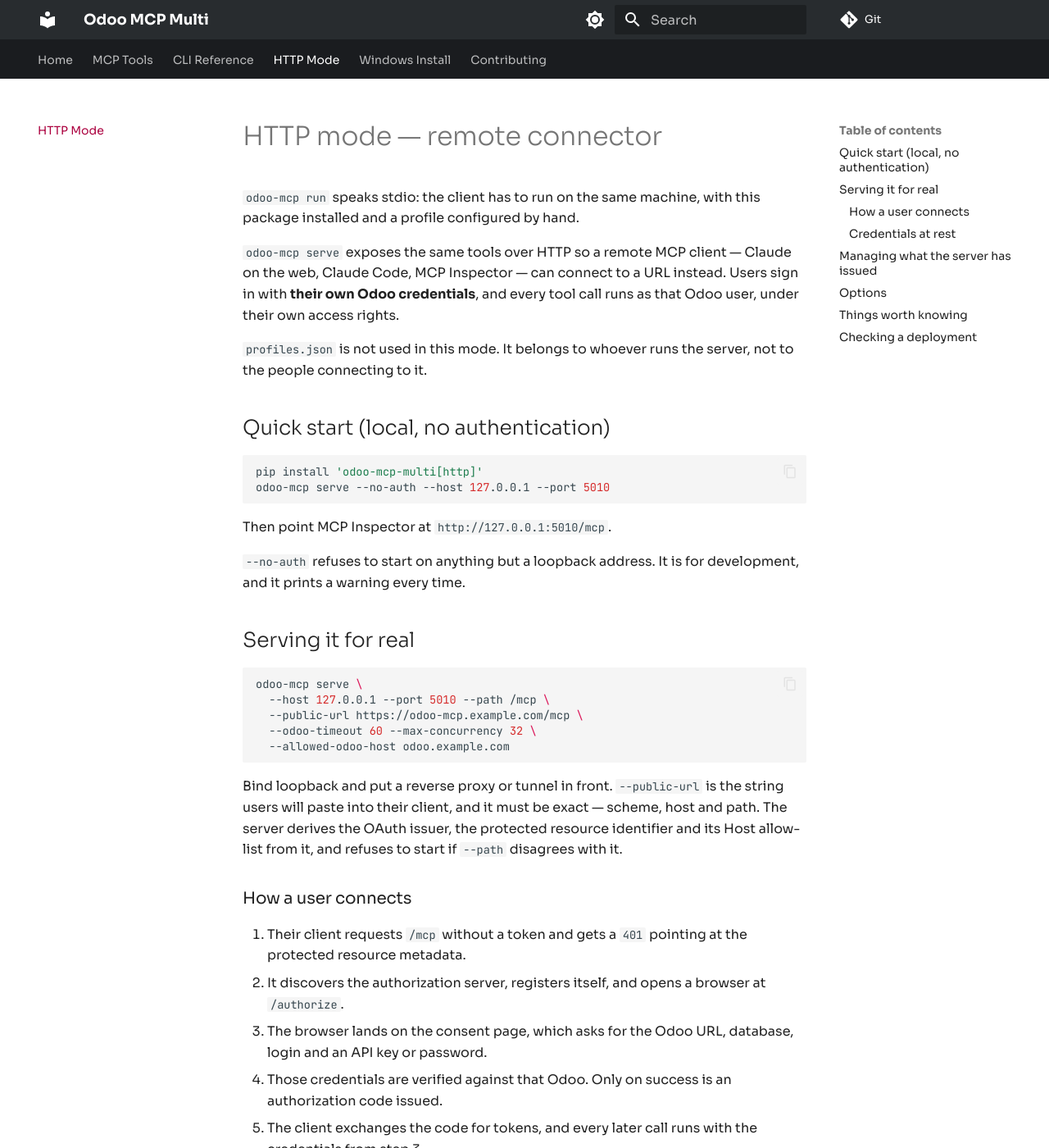
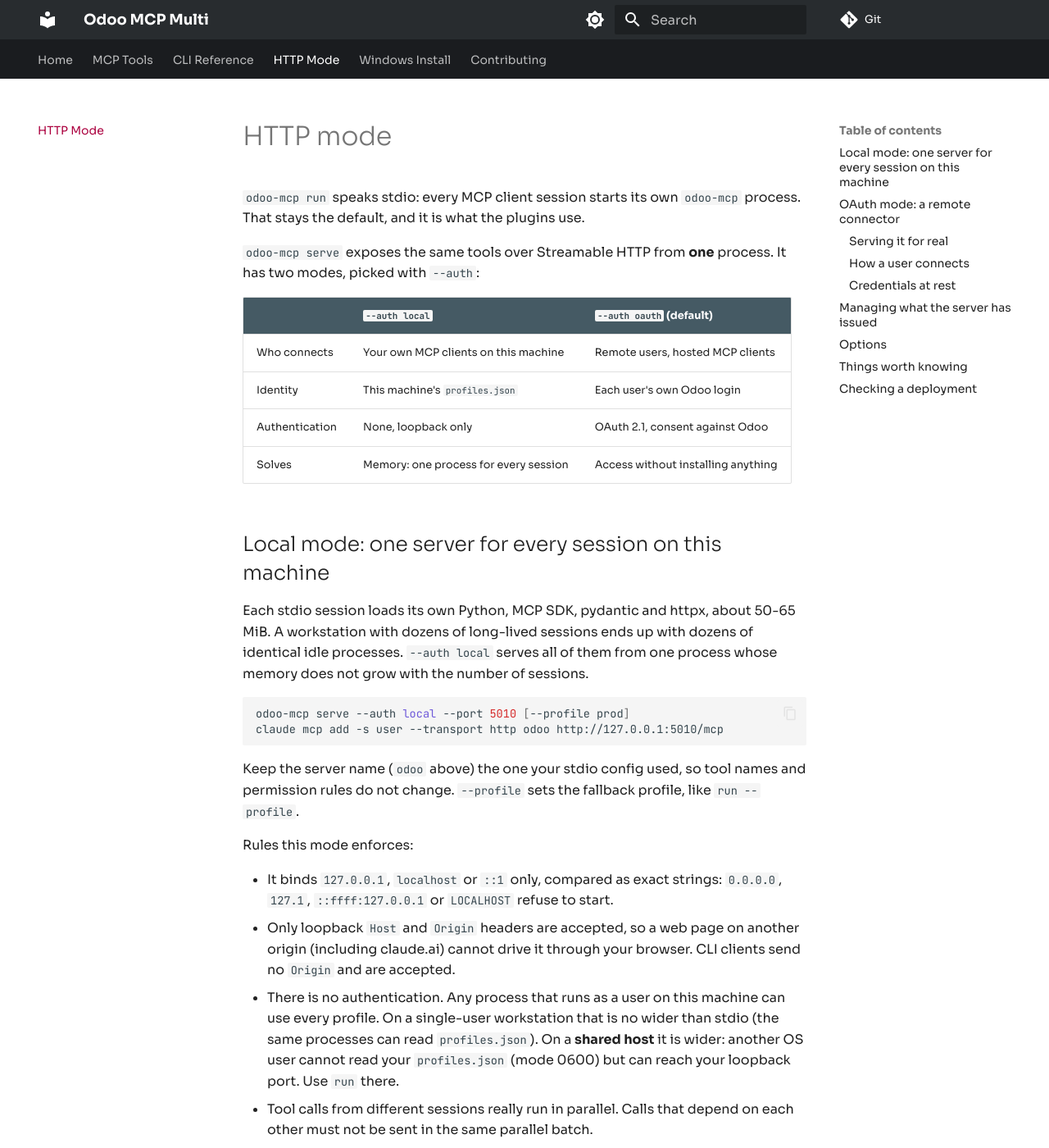
Before and after one commit to Vauxoo/mcp.odoo, an MkDocs documentation site: the page built from docs/http-mode.md, in a window 1280 px wide and 1400 px high. Shown: the whole window at 82% size. Built offline with MkDocs 1.6.1 and Material for MkDocs 9.7.7, drawn with Linux system fonts in a browser that asks for light colours; some of the changed text lies outside the part shown.

Commit message:
[ADD] cli: serve --auth local, one loopback server for every session
Each stdio session starts its own odoo-mcp process (~55-65 MiB of Python,
MCP SDK, pydantic and httpx). A workstation that keeps dozens of Claude Code
sessions open measured 80 idle identical processes and 5.3 GiB (!64). The
thread-worker change already lets one process serve many clients without
queueing them, so the missing piece was a way to serve this machine's own
profiles over HTTP.

!64 did it as `run --transport http`; !55 had `serve --no-auth` as a dev
toggle. Two HTTP entry points with different identity models would confuse
users, so the local mode becomes a first-class `serve --auth local|oauth`:
- local: profiles.json and the optional --profile fallback, like `run`;
  oauth keeps per-user Odoo credentials and never reads profiles.json.
- local binds exact loopback names only (fail-closed string match: 127.1,
  ::ffff:127.0.0.1, LOCALHOST are refused), and its DNS-rebinding policy
  admits only loopback Host and Origin. !55's policy also admitted
  https://claude.ai, which is right behind OAuth but, without a bearer
  token, would let any claude.ai page drive the server through the user's
  browser.
- Stateless sessions (the !55 default) instead of !64's stateful ones: no
  abandoned sessions to reap and no 404 on restart.

Tradeoff: no authentication, so it is only as safe as the machine. On a
single-user workstation that equals stdio; on a shared host other OS users
can reach loopback, and the docs say to keep `run` there.

Tests: an end-to-end subprocess test drives `serve --auth local` with a real
MCP client and a throwaway HOME (13 tools, profiles visible, foreign Host
421, foreign or claude.ai Origin 403), plus the concurrency and schema tests
from !64 adapted to the build_server factory.

Refs !55, !64

Co-Authored-By: Luigys Toro <luigys@vauxoo.com>
Co-Authored-By: Claude Opus 5.5 <noreply@anthropic.com>

````diff
--- a/docs/http-mode.md
+++ b/docs/http-mode.md
@@ -1,29 +1,63 @@
-# HTTP mode — remote connector
+# HTTP mode
 
-`odoo-mcp run` speaks stdio: the client has to run on the same machine, with
-this package installed and a profile configured by hand.
+`odoo-mcp run` speaks stdio: every MCP client session starts its own
+`odoo-mcp` process. That stays the default, and it is what the plugins use.
 
-`odoo-mcp serve` exposes the same tools over HTTP so a remote MCP client —
-Claude on the web, Claude Code, MCP Inspector — can connect to a URL instead.
-Users sign in with **their own Odoo credentials**, and every tool call runs as
-that Odoo user, under their own access rights.
+`odoo-mcp serve` exposes the same tools over Streamable HTTP from **one**
+process. It has two modes, picked with `--auth`:
+
+| | `--auth local` | `--auth oauth` (default) |
+|---|---|---|
+| Who connects | Your own MCP clients on this machine | Remote users, hosted MCP clients |
+| Identity | This machine's `profiles.json` | Each user's own Odoo login |
+| Authentication | None, loopback only | OAuth 2.1, consent against Odoo |
+| Solves | Memory: one process for every session | Access without installing anything |
+
+## Local mode: one server for every session on this machine
+
+Each stdio session loads its own Python, MCP SDK, pydantic and httpx, about
+50-65 MiB. A workstation with dozens of long-lived sessions ends up with
+dozens of identical idle processes. `--auth local` serves all of them from
+one process whose memory does not grow with the number of sessions.
+
+```bash
+odoo-mcp serve --auth local --port 5010 [--profile prod]
+claude mcp add -s user --transport http odoo http://127.0.0.1:5010/mcp
+```
+
+Keep the server name (`odoo` above) the one your stdio config used, so tool
+names and permission rules do not change. `--profile` sets the fallback
+profile, like `run --profile`.
+
+Rules this mode enforces:
+
+- It binds `127.0.0.1`, `localhost` or `::1` only, compared as exact
+  strings: `0.0.0.0`, `127.1`, `::ffff:127.0.0.1` or `LOCALHOST` refuse to
+  start.
+- Only loopback `Host` and `Origin` headers are accepted, so a web page on
+  another origin (including claude.ai) cannot drive it through your browser.
+  CLI clients send no `Origin` and are accepted.
+- There is no authentication. Any process that runs as a user on this
+  machine can use every profile. On a single-user workstation that is no
+  wider than stdio (the same processes can read `profiles.json`). On a
+  **shared host** it is wider: another OS user cannot read your
+  `profiles.json` (mode 0600) but can reach your loopback port. Use `run`
+  there.
+- Tool calls from different sessions really run in parallel. Calls that
+  depend on each other must not be sent in the same parallel batch.
+
+To keep it running, see the user unit in [`deploy/`](https://git.vauxoo.com/ai/mcp.odoo/-/tree/main/deploy).
+
+## OAuth mode: a remote connector
+
+Remote MCP clients (Claude on the web, Claude Code, MCP Inspector) connect to
+a URL. Users sign in with **their own Odoo credentials**, and every tool call
+runs as that Odoo user, under their own access rights.
 
 `profiles.json` is not used in this mode. It belongs to whoever runs the
 server, not to the people connecting to it.
 
-## Quick start (local, no authentication)
-
-```bash
-pip install 'odoo-mcp-multi[http]'
-odoo-mcp serve --no-auth --host 127.0.0.1 --port 5010
-```
-
-Then point MCP Inspector at `http://127.0.0.1:5010/mcp`.
-
-`--no-auth` refuses to start on anything but a loopback address. It is for
-development, and it prints a warning every time.
-
-## Serving it for real
+### Serving it for real
 
 ```bash
 odoo-mcp serve \
@@ -80,8 +114,9 @@ odoo-mcp http purge            # delete expired codes and tokens
 |---|---|---|
 | `--host` / `--port` | `127.0.0.1` / `5010` | Where to bind. |
 | `--path` | `/mcp` | Path the MCP endpoint is served on. |
-| `--public-url` | — | The exact URL users paste in. Required unless `--no-auth`. |
-| `--no-auth` | off | Disable OAuth. Loopback only. |
+| `--auth` | `oauth` | `oauth` or `local`. See the table at the top. |
+| `--profile` / `-p` | default profile | Fallback profile. `--auth local` only. |
+| `--public-url` | — | The exact URL users paste in. Required with `--auth oauth`. |
 | `--json-response` / `--sse-response` | JSON | Response encoding. |
 | `--stateless` / `--stateful` | stateless | See the note below before changing this. |
 | `--state-db` | `~/.config/odoo-mcp/http-state.db` | Authorization state. |
````
Also changed, not shown: CHANGELOG.md (+1 -0 lines), README.md (+4 -1 lines), deploy/README.md (+26 -0 lines), 5 other files.
